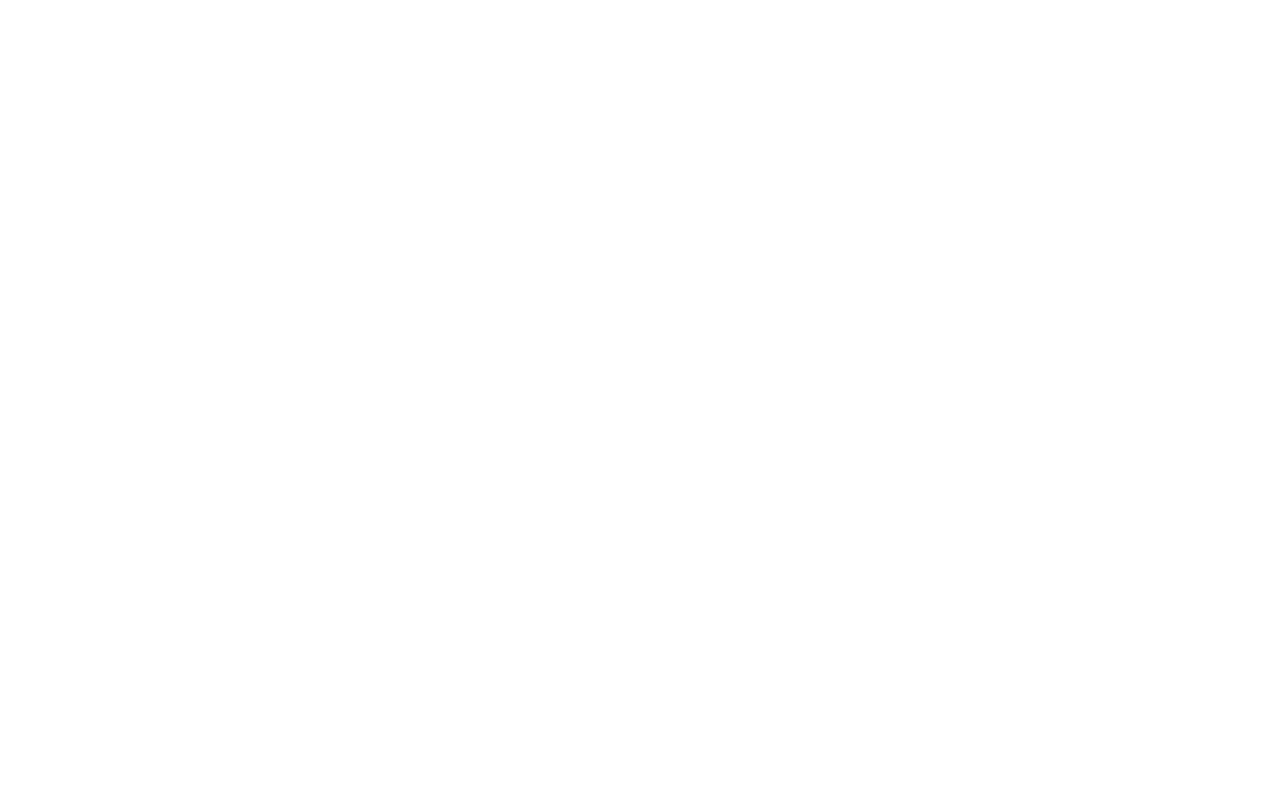
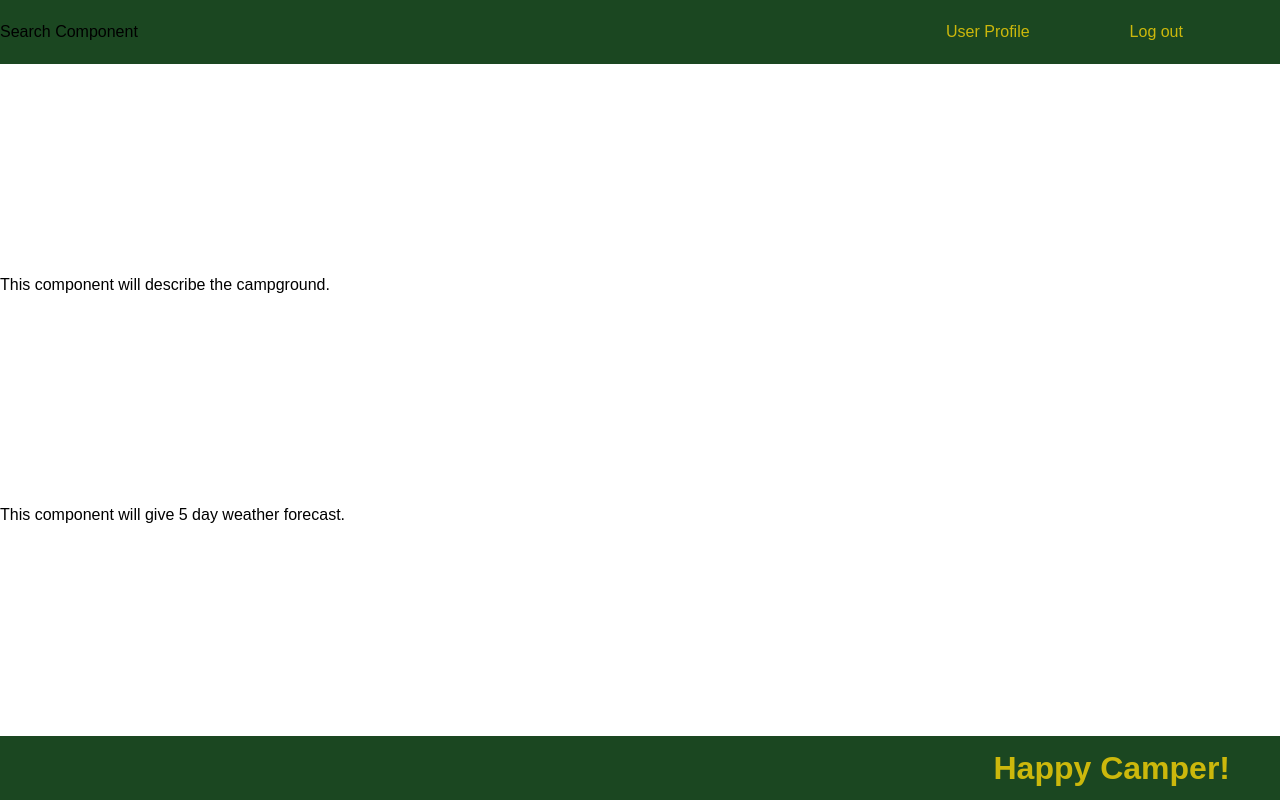
Before and after one commit to whuizenga/Happy-Camper, a React (Create React App) app in the folder client/: page /campground/1/1 in a window 1280 px wide. Built offline with nearby package versions, Linux system fonts and the light colour scheme; no server answers.

Commit message:
Set up components for Campground Weather

```diff
--- a/client/src/App.js
+++ b/client/src/App.js
@@ -5,6 +5,7 @@
 import HomePage from './Components/HomePage/Homepage.jsx';
 import MapPage from './Components/MapPage/MapPage.jsx';
 import AboutPage from './Components/AboutPage/AboutPage.jsx';
+import CampgroundPage from './Components/CampgroundPage/CampgroundPage.jsx';
 
 class App extends Component {
   conponentWillMount() {
@@ -17,6 +18,7 @@
         <Route exact path="/" component={HomePage} />
         <Route exact path="/about" component={AboutPage} />
         <Route exact path="/map" component={MapPage} />
+        <Route exact path="/campground/:lat/:long" component={CampgroundPage} />
 
 
       </div>
--- /dev/null
+++ b/client/src/Components/CampgroundPage/CampgroundDescription.jsx
@@ -0,0 +1,13 @@
+import React, { Component } from 'react';
+
+class CampgroundDescription extends Component {
+    render() {
+        return (
+            <div>
+                This component will describe the campground.
+            </div>
+        );
+    }
+}
+
+export default CampgroundDescription;
--- /dev/null
+++ b/client/src/Components/CampgroundPage/CampgroundPage.jsx
@@ -0,0 +1,37 @@
+import React, { Component } from 'react';
+import axios from 'axios';
+import styled from 'styled-components';
+
+import Header from '../MapPage/Header.jsx';
+import Footer from '../MapPage/Footer.jsx';
+import CampgroundDescription from './CampgroundDescription.jsx';
+import CampgroundWeather from './CampgroundWeather.jsx';
+
+const CampgroundContainer = styled.div`
+    height: 100vh;
+    width: 100vw;
+    display: flex;
+    flex-direction: column;
+    justify-content: space-between;
+`
+class CampgroundPage extends Component {
+    componentWillMount() {
+        const lat = this.props.match.params.lat;
+        const long = this.props.match.params.long;
+        axios.get(`/api/campsites/weather?lat=${lat}&long=${long}`).then((res) => {
+            console.log(res.data);
+    });
+}
+    render() {
+        return (
+            <CampgroundContainer>
+                <Header />
+                <CampgroundDescription />
+                <CampgroundWeather />
+                <Footer />
+            </CampgroundContainer>
+        );
+    }
+}
+
+export default CampgroundPage;
--- /dev/null
+++ b/client/src/Components/CampgroundPage/CampgroundWeather.jsx
@@ -0,0 +1,13 @@
+import React, { Component } from 'react';
+
+class CampgroundWeather extends Component {
+    render() {
+        return (
+            <div>
+                This component will give 5 day weather forecast.
+            </div>
+        );
+    }
+}
+
+export default CampgroundWeather;
--- a/client/src/Components/MapPage/CampgroundItem.jsx
+++ b/client/src/Components/MapPage/CampgroundItem.jsx
@@ -1,4 +1,5 @@
 import React, { Component } from 'react';
+import { Link } from 'react-router-dom';
 import styled from 'styled-components';
 
 import ShowWeather from './ShowWeather';
@@ -25,6 +26,7 @@
             background-color: white;
         `
         return (
+            <Link to={`/campground/${this.props.campground.latitude}/${this.props.campground.longitude}`}>
             <CampgroundDiv>
                 <div>
                     {this.state.facilityName}
@@ -35,6 +37,7 @@
                         long={this.props.campground.longitude}/>
                  </div>
             </CampgroundDiv>
+            </Link>
         );
     }
 }
```
